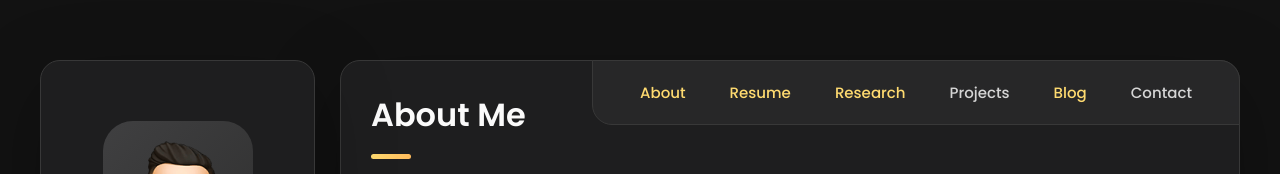
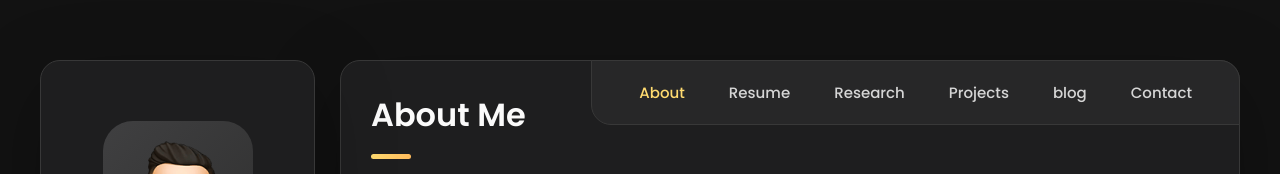
Before and after one commit to devesh-b/devesh-b.github.io, a plain HTML site: page index.html in a window 1280 px wide. Shown: the top 174 px of the page. Drawn offline with nearby package versions, Linux system fonts and the light colour scheme.

Commit message:
Update index.html

```diff
--- a/index.html
+++ b/index.html
@@ -174,11 +174,11 @@
           </li>
 
           <li class="navbar-item">
-            <button class="navbar-link active" data-nav-link>Resume</button>
+            <button class="navbar-link " data-nav-link>Resume</button>
           </li>
 
           <li class="navbar-item">
-            <button class="navbar-link active" data-nav-link>Research</button>
+            <button class="navbar-link" data-nav-link>Research</button>
           </li>
 
           <li class="navbar-item">
@@ -186,7 +186,7 @@
           </li>
 
           <li class="navbar-item">
-            <button class="navbar-link active" data-nav-link>Blog</button>
+            <button class="navbar-link" data-nav-link>blog</button>
           </li>
 
           <li class="navbar-item">
```
